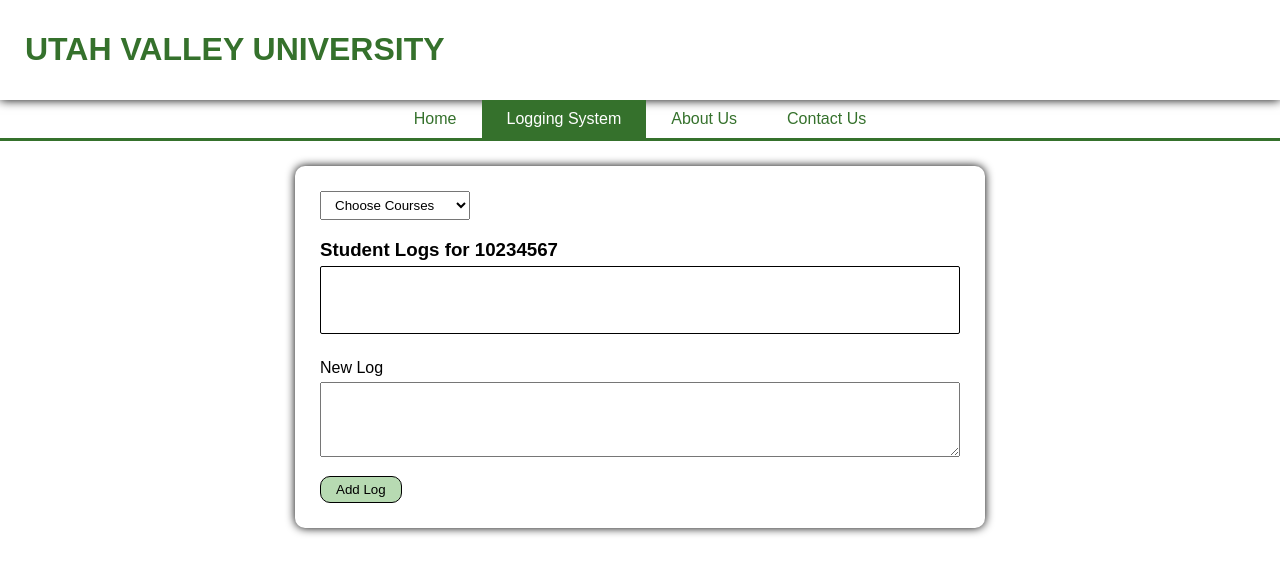
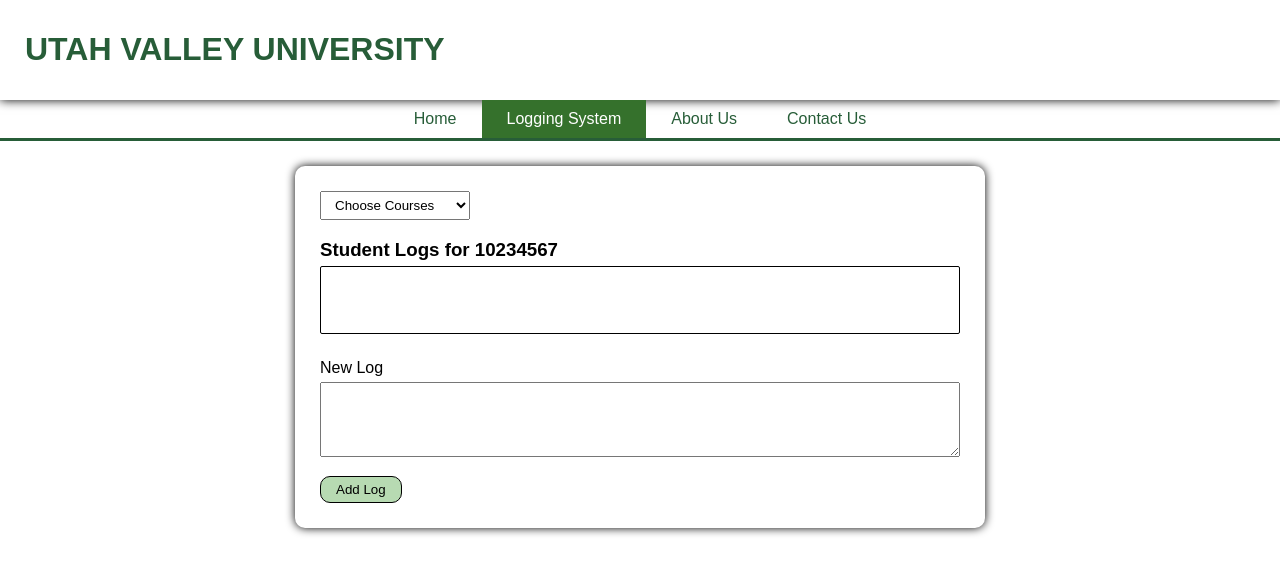
Before and after one commit to WestynD/Dark-Mode-and-UVU-Branding, a website: page public/index.html in a window 1280 px wide. Drawn offline with Linux system fonts and the light colour scheme; no server answers; a web font is replaced by a local one.

Commit message:
1 file modified

```diff
--- a/public/style.css
+++ b/public/style.css
@@ -14,13 +14,13 @@
 }
 
 header h1 {
-  color: #35712c;
+  color: #275d38;
 }
 
 #navBar {
   font-family: Rajdhani semibold, Arial, sans-serif;
   margin-bottom: 25px;
-  color: #35712c;
+  color: #275d38;
 }
 
 #navBar ul {
@@ -51,7 +51,7 @@
 }
 
 hr {
-  border-bottom: 3px solid #35712c;
+  border-bottom: 3px solid #275d38;
   border-top: 0px;
   border-right: 0px;
   border-left: 0px;
```
